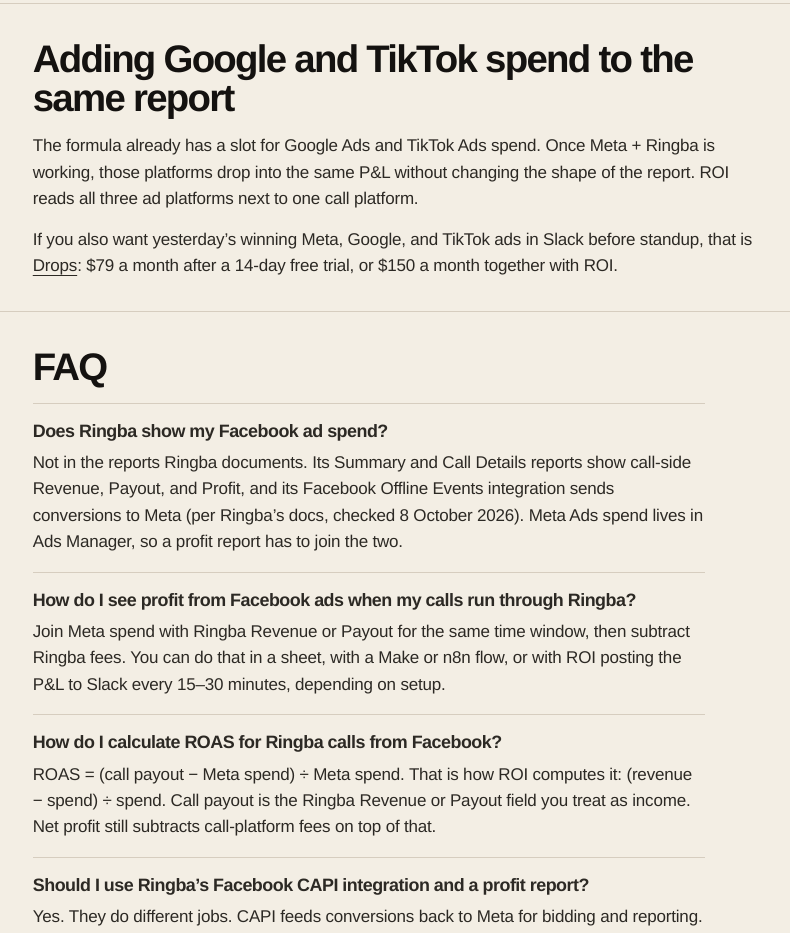
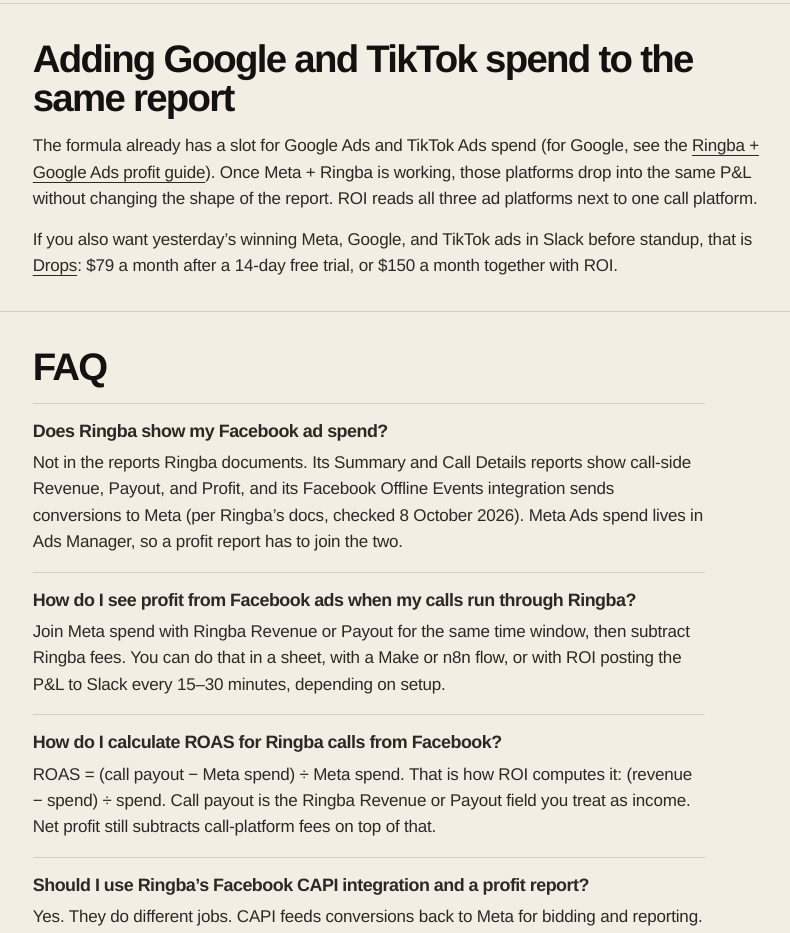
Before and after one commit to D3nii/easy-growth-ops, a website built with Vite: page integrations/ringba-facebook-ads-profit-report/index.html in a window 1280 px wide. Shown: the part 5548-6481 px from the top of the page, without its empty margins (21-811 px from the left). Built offline with nearby package versions, Linux system fonts and the light colour scheme; some packages are replaced by stand-ins of ours; no server answers.

Commit message:
Link Facebook and ACA guides to the Ringba + Google Ads guide (#20)
Co-authored-by: Dannn-AI <261517563+Dannn-AI@users.noreply.github.com>

```diff
--- a/integrations/ringba-facebook-ads-profit-report/index.html
+++ b/integrations/ringba-facebook-ads-profit-report/index.html
@@ -327,12 +327,13 @@
         <section id="google-tiktok">
           <h2>Adding Google and TikTok spend to the same report</h2>
           <p>
-            The formula already has a slot for Google Ads and TikTok Ads spend.
+            The formula already has a slot for Google Ads and TikTok Ads spend
+            (for Google, see the
+            <a href="/integrations/ringba-google-ads-profit/">Ringba + Google Ads profit guide</a>).
             Once Meta + Ringba is working, those platforms drop into the same
             P&amp;L without changing the shape of the report. ROI reads all three
             ad platforms next to one call platform.
           </p>
-          <!-- FUTURE: link to /integrations/ringba-google-ads-profit/ (Brief #7) once that page is live. -->
           <p>
             If you also want yesterday’s winning Meta, Google, and TikTok ads in
             Slack before standup, that is
```
Also changed, not shown: verticals/aca-pay-per-call/index.html (+3 -2 lines).
